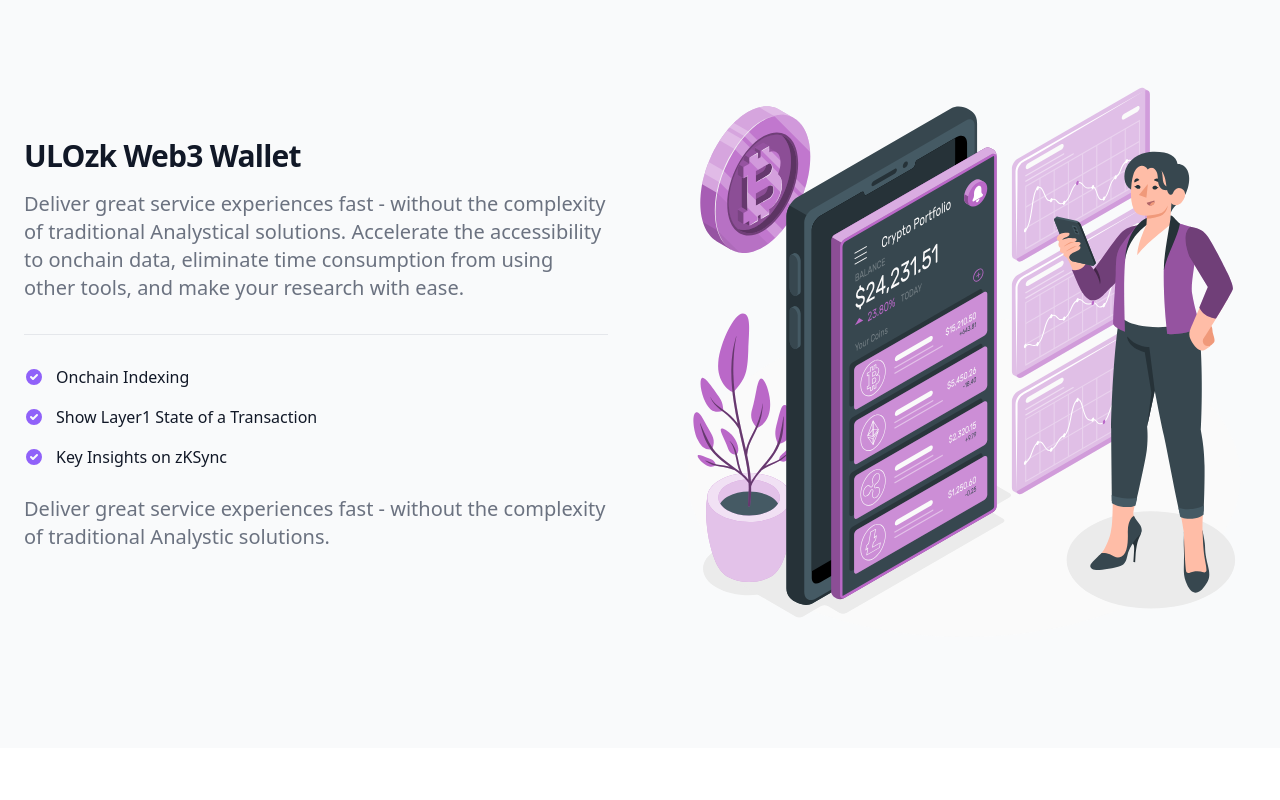
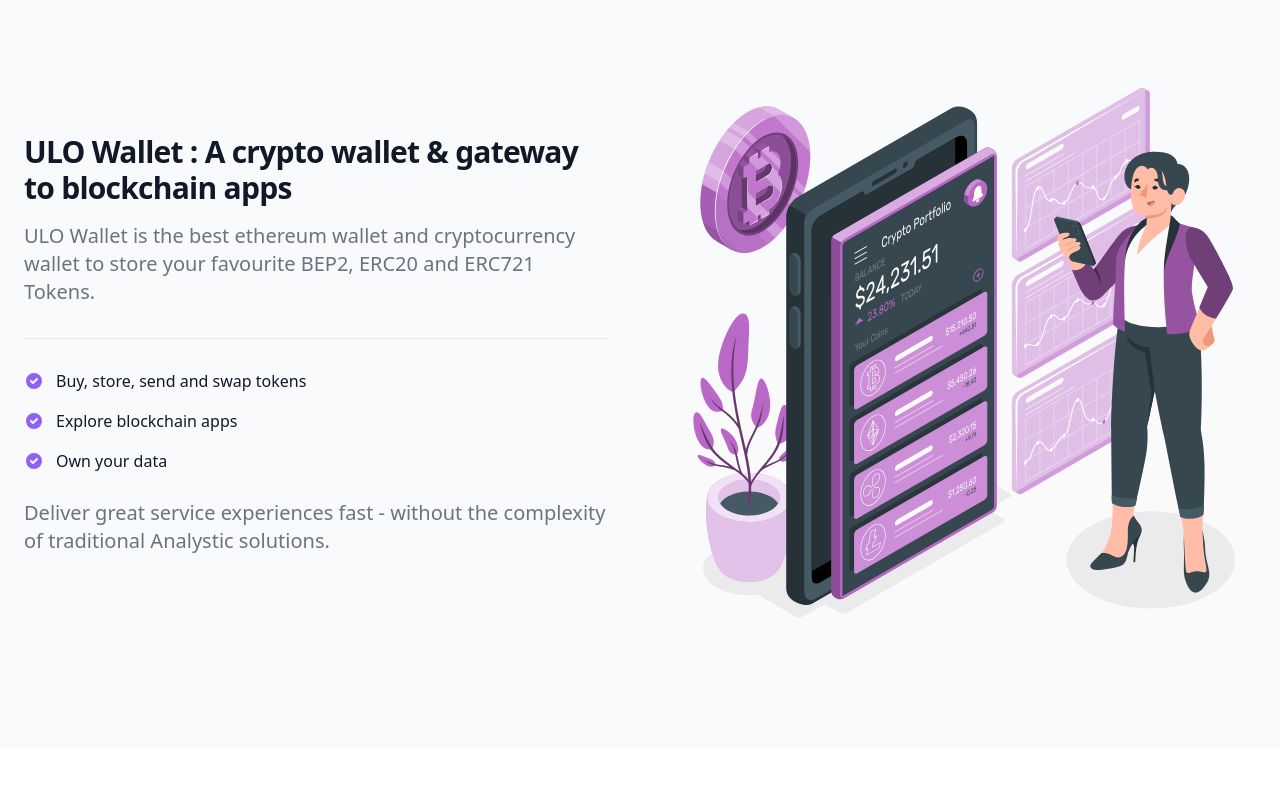
Before and after one commit to timedbase/jsyk, a website: page index.html in a window 1280 px wide. Shown: the part 1740-2540 px from the top of the page. Drawn offline with nearby package versions, Linux system fonts and the light colour scheme.

Commit message:
Add files via upload

```diff
--- a/index.html
+++ b/index.html
@@ -262,24 +262,24 @@
              <!-- Row -->
              <div class="items-center gap-8 lg:grid lg:grid-cols-2 xl:gap-16">
                 <div class="text-gray-500 sm:text-lg dark:text-gray-400">
-                    <h2 class="mb-4 text-3xl font-extrabold tracking-tight text-gray-900 dark:text-white">ULOzk Web3 Wallet</h2>
-                    <p class="mb-8 font-light lg:text-xl">Deliver great service experiences fast - without the complexity of traditional Analystical solutions. Accelerate the accessibility to onchain data, eliminate time consumption from using other tools, and make your research with ease.</p>
+                    <h2 class="mb-4 text-3xl font-extrabold tracking-tight text-gray-900 dark:text-white">ULO Wallet : A crypto wallet & gateway to blockchain apps</h2>
+                    <p class="mb-8 font-light lg:text-xl">ULO Wallet is the best ethereum wallet and cryptocurrency wallet to store your favourite BEP2, ERC20 and ERC721 Tokens.</p>
                     <!-- List -->
                     <ul role="list" class="pt-8 space-y-5 border-t border-gray-200 my-7 dark:border-gray-700">
                         <li class="flex space-x-3">
                             <!-- Icon -->
                             <svg class="flex-shrink-0 w-5 h-5 text-purple-500 dark:text-purple-400" fill="currentColor" viewBox="0 0 20 20" xmlns="http://www.w3.org/2000/svg"><path fill-rule="evenodd" d="M10 18a8 8 0 100-16 8 8 0 000 16zm3.707-9.293a1 1 0 00-1.414-1.414L9 10.586 7.707 9.293a1 1 0 00-1.414 1.414l2 2a1 1 0 001.414 0l4-4z" clip-rule="evenodd"></path></svg>
-                            <span class="text-base font-medium leading-tight text-gray-900 dark:text-white">Onchain Indexing</span>
+                            <span class="text-base font-medium leading-tight text-gray-900 dark:text-white">Buy, store, send and swap tokens</span>
                         </li>
                         <li class="flex space-x-3">
                             <!-- Icon -->
                             <svg class="flex-shrink-0 w-5 h-5 text-purple-500 dark:text-purple-400" fill="currentColor" viewBox="0 0 20 20" xmlns="http://www.w3.org/2000/svg"><path fill-rule="evenodd" d="M10 18a8 8 0 100-16 8 8 0 000 16zm3.707-9.293a1 1 0 00-1.414-1.414L9 10.586 7.707 9.293a1 1 0 00-1.414 1.414l2 2a1 1 0 001.414 0l4-4z" clip-rule="evenodd"></path></svg>
-                            <span class="text-base font-medium leading-tight text-gray-900 dark:text-white">Show Layer1 State of a Transaction</span>
+                            <span class="text-base font-medium leading-tight text-gray-900 dark:text-white">Explore blockchain apps</span>
                         </li>
                         <li class="flex space-x-3">
                             <!-- Icon -->
                             <svg class="flex-shrink-0 w-5 h-5 text-purple-500 dark:text-purple-400" fill="currentColor" viewBox="0 0 20 20" xmlns="http://www.w3.org/2000/svg"><path fill-rule="evenodd" d="M10 18a8 8 0 100-16 8 8 0 000 16zm3.707-9.293a1 1 0 00-1.414-1.414L9 10.586 7.707 9.293a1 1 0 00-1.414 1.414l2 2a1 1 0 001.414 0l4-4z" clip-rule="evenodd"></path></svg>
-                            <span class="text-base font-medium leading-tight text-gray-900 dark:text-white">Key Insights on zKSync</span>
+                            <span class="text-base font-medium leading-tight text-gray-900 dark:text-white">Own your data</span>
                         </li>
                     </ul>
                     <p class="mb-8 font-light lg:text-xl">Deliver great service experiences fast - without the complexity of traditional Analystic solutions.</p>
@@ -684,6 +684,13 @@
                             <svg class="w-5 h-5" fill="currentColor" viewBox="0 0 24 24" aria-hidden="true"><path fill-rule="evenodd" d="M12 2C6.48 2 2 6.48 2 12s4.48 10 10 10c5.51 0 10-4.48 10-10S17.51 2 12 2zm6.605 4.61a8.502 8.502 0 011.93 5.314c-.281-.054-3.101-.629-5.943-.271-.065-.141-.12-.293-.184-.445a25.416 25.416 0 00-.564-1.236c3.145-1.28 4.577-3.124 4.761-3.362zM12 3.475c2.17 0 4.154.813 5.662 2.148-.152.216-1.443 1.941-4.48 3.08-1.399-2.57-2.95-4.675-3.189-5A8.687 8.687 0 0112 3.475zm-3.633.803a53.896 53.896 0 013.167 4.935c-3.992 1.063-7.517 1.04-7.896 1.04a8.581 8.581 0 014.729-5.975zM3.453 12.01v-.26c.37.01 4.512.065 8.775-1.215.25.477.477.965.694 1.453-.109.033-.228.065-.336.098-4.404 1.42-6.747 5.303-6.942 5.629a8.522 8.522 0 01-2.19-5.705zM12 20.547a8.482 8.482 0 01-5.239-1.8c.152-.315 1.888-3.656 6.703-5.337.022-.01.033-.01.054-.022a35.318 35.318 0 011.823 6.475 8.4 8.4 0 01-3.341.684zm4.761-1.465c-.086-.52-.542-3.015-1.659-6.084 2.679-.423 5.022.271 5.314.369a8.468 8.468 0 01-3.655 5.715z" clip-rule="evenodd" /></svg>
                         </a>
                     </li>
+                    <li>
+                        <a href="#" class="text-gray-500 hover:text-gray-900 dark:hover:text-white dark:text-gray-400">
+                            <svg class="w-5 h-5" aria-hidden="true" fill="currentColor" viewBox="0 0 21 16">
+                                <path fill-rule="evenodd" d="M16.942 1.556a16.3 16.3 0 0 0-4.126-1.3 12.04 12.04 0 0 0-.529 1.1 15.175 15.175 0 0 0-4.573 0 11.585 11.585 0 0 0-.535-1.1 16.274 16.274 0 0 0-4.129 1.3A17.392 17.392 0 0 0 .182 13.218a15.785 15.785 0 0 0 4.963 2.521c.41-.564.773-1.16 1.084-1.785a10.63 10.63 0 0 1-1.706-.83c.143-.106.283-.217.418-.33a11.664 11.664 0 0 0 10.118 0c.137.113.277.224.418.33-.544.328-1.116.606-1.71.832a12.52 12.52 0 0 0 1.084 1.785 16.46 16.46 0 0 0 5.064-2.595 17.286 17.286 0 0 0-2.973-11.59ZM6.678 10.813a1.941 1.941 0 0 1-1.8-2.045 1.93 1.93 0 0 1 1.8-2.047 1.919 1.919 0 0 1 1.8 2.047 1.93 1.93 0 0 1-1.8 2.045Zm6.644 0a1.94 1.94 0 0 1-1.8-2.045 1.93 1.93 0 0 1 1.8-2.047 1.918 1.918 0 0 1 1.8 2.047 1.93 1.93 0 0 1-1.8 2.045Z"/>
+                              </svg>
+                        </a>
+                    </li>
                 </ul>
             </div>
         </div>
```
